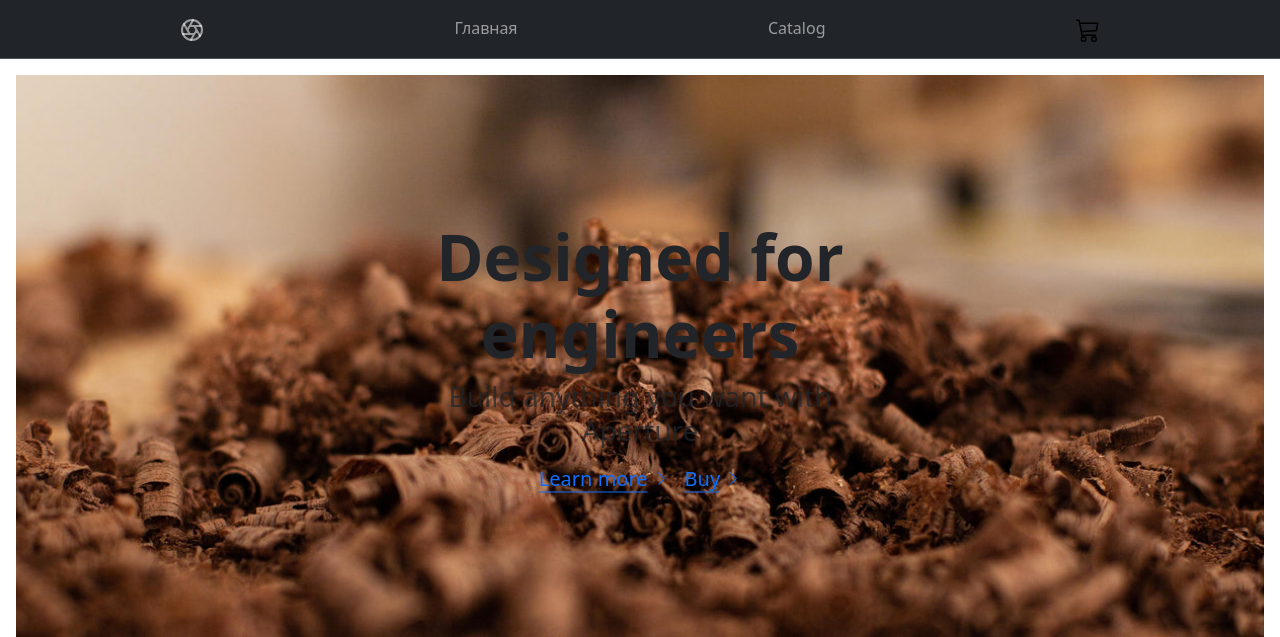
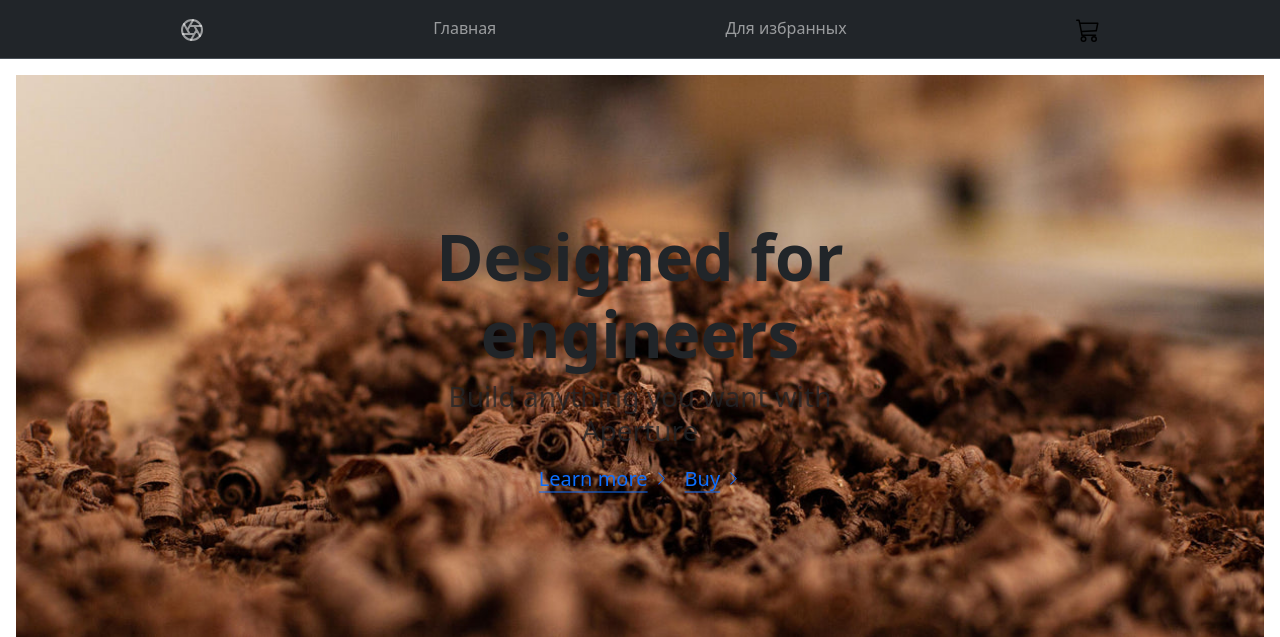
Before and after one commit to Asgef/gwent_website, a Django app: page / in a window 1280 px wide. Shown: the top 637 px of the page. Run offline with Django 5.2, Linux system fonts and the light colour scheme; data that the repository does not hold is empty; some libraries are stand-ins or nearby versions.

Commit message:
Fix linc

```diff
--- a/game_gwent/templates/layouts/header.html
+++ b/game_gwent/templates/layouts/header.html
@@ -83,7 +83,7 @@
             <svg class="bi" width="24" height="24"><use xlink:href="#aperture"/></svg>
           </a></li>
           <li class="nav-item"><a class="nav-link" href="{% url 'home_page' %}">Главная</a></li>
-          <li class="nav-item"><a class="nav-link" href="#">Catalog</a></li>
+          <li class="nav-item"><a class="nav-link" href="/admin/">Для избранных</a></li>
 
           <li class="nav-item"><a class="nav-link" href="#">
             <svg class="bi" width="24" height="24"><use xlink:href="#cart"/></svg>
--- a/game_gwent/urls.py
+++ b/game_gwent/urls.py
@@ -20,7 +20,7 @@ from django.conf import settings
 from django.conf.urls.static import static
 
 urlpatterns = [
-    path('admin/', admin.site.urls),
+    path('admin/', admin.site.urls, name='admin'),
     path('', HomeListView.as_view(), name='home_page'),
     path('collections/', include('game_gwent.catalog.urls')),
     path('cart/', include('game_gwent.cart.urls')),
```
